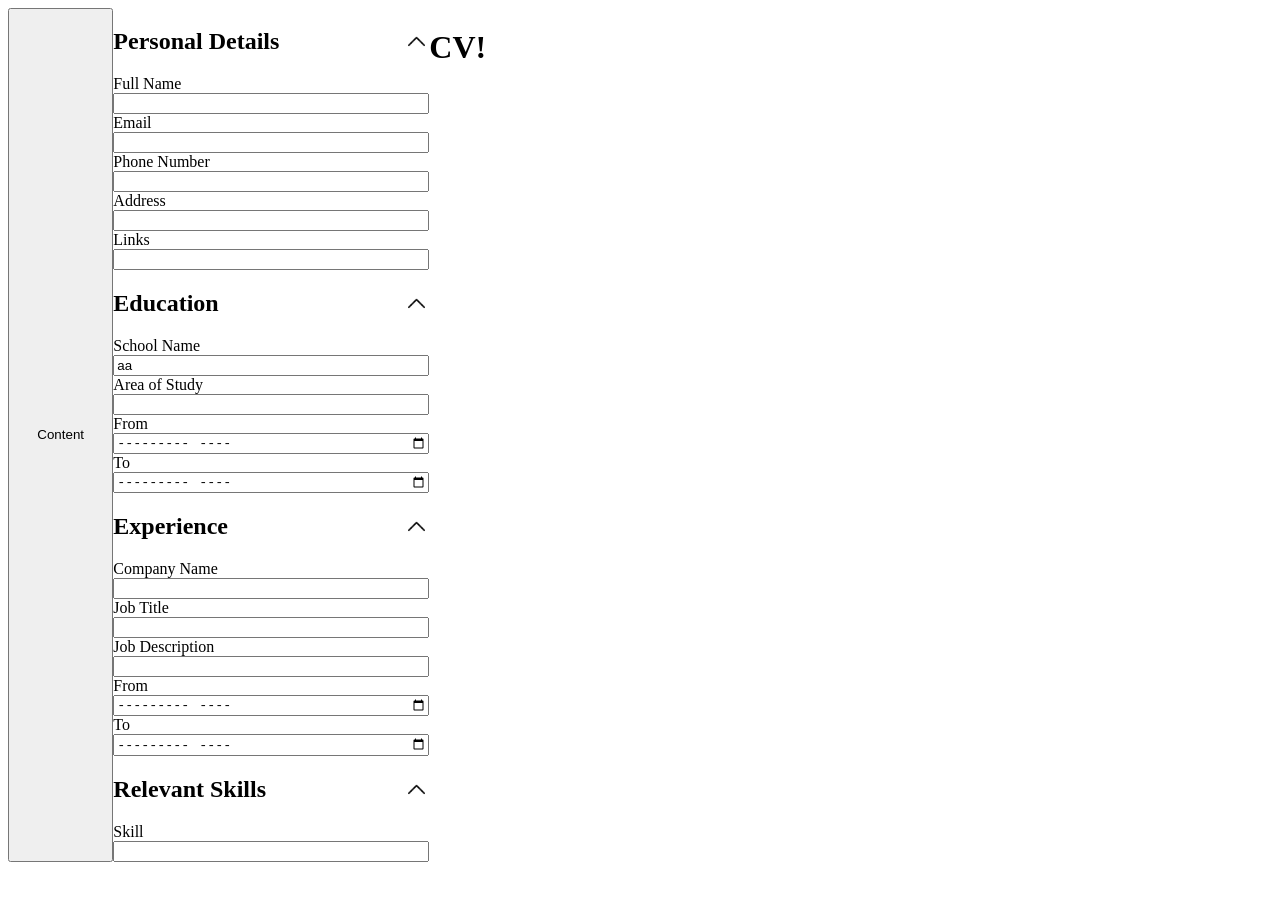
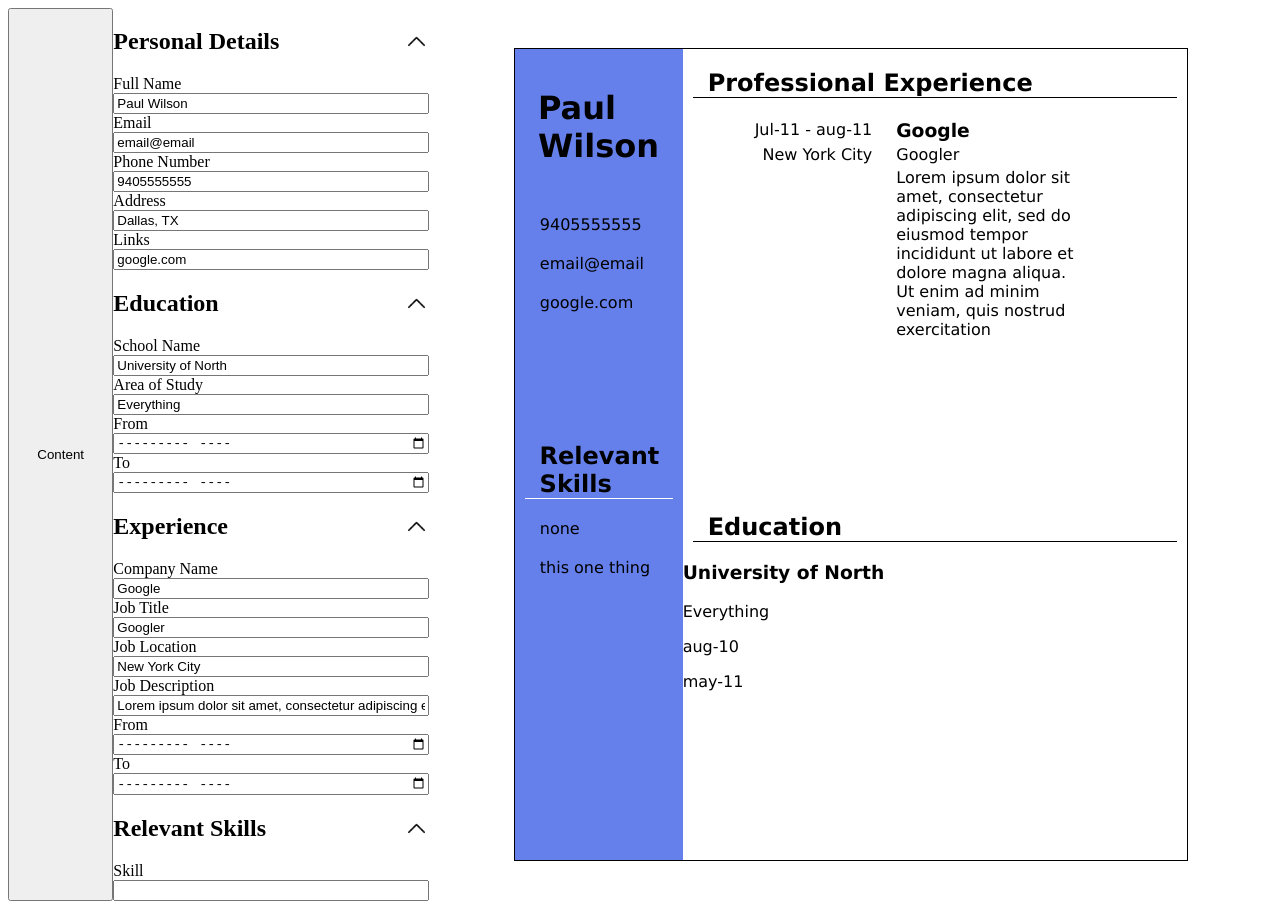
Before and after one commit to paulwilsonr/CVApp, a React (Vite) app: page / in a window 1280 px wide. Before the commit the page ends 870 px from the top, so only its background shows below. Built offline with nearby package versions, Linux system fonts and the light colour scheme.

Commit message:
begins formatting cv display

```diff
--- a/src/App.jsx
+++ b/src/App.jsx
@@ -9,26 +9,27 @@ import './App.css'
 function App () {
   const [cvInfo, setCvInfo] = useState({
     personal: {
-      name: '',
-      email: '',
-      phone: '',
-      address: '',
-      links: '',
+      name: 'Paul Wilson',
+      email: 'email@email',
+      phone: '9405555555',
+      address: 'Dallas, TX',
+      links: 'google.com',
     },
     education: {
-      schoolName: 'aa',
-      study: '',
-      schoolStart: '',
-      schoolEnd: '',
+      schoolName: 'University of North',
+      study: 'Everything',
+      schoolStart: 'aug-10',
+      schoolEnd: 'may-11',
     },
     experience: {
-      companyName: '',
-      jobTitle: '',
-      jobDesc: '',
-      jobStart: '',
-      jobEnd: '',
+      companyName: 'Google',
+      jobTitle: 'Googler',
+      jobDesc: 'Lorem ipsum dolor sit amet, consectetur adipiscing elit, sed do eiusmod tempor incididunt ut labore et dolore magna aliqua. Ut enim ad minim veniam, quis nostrud exercitation',
+      jobStart: 'Jul-11',
+      jobEnd: 'aug-11',
+      jobLocation: 'New York City'
     },
-    skills: []});
+    skills: ['none', 'this one thing']});
   function handleChange (changedInfo) {
     let newInfo = {...cvInfo, ...changedInfo};
     setCvInfo(newInfo);
--- /dev/null
+++ b/src/CVDisplay.css
@@ -0,0 +1,102 @@
+#root {
+    --main-color: #6580eb;
+}
+
+.cvContainer {
+    display: grid;
+    grid-template-columns: 1fr 3fr;
+    border: 1px solid black;
+    font-family:'Lucida Sans', 'Lucida Sans Regular', 'Lucida Grande', 'Lucida Sans Unicode', Geneva, Verdana, sans-serif;
+    margin: 40px 10%;
+}
+
+.sidePannel {
+    grid-area: 1/1/3/2;
+    background-color: var(--main-color);
+}
+
+.skillsPannel {
+    margin-top: 130px;
+}
+
+ul {
+    padding: 0;
+}
+
+.pannelTitle {
+    padding-left: 15px;
+
+}
+
+.pannelInfo {
+    margin-left: 15%;
+    margin-bottom: 20px;
+    list-style: none;
+}
+
+.cvName {
+    margin-top: 40px;
+    margin-bottom: 50px;
+    margin: 40px 0px 50px 5%;
+}
+
+.experiencePannel {
+    grid-area: 1/2/2/3;
+
+}
+
+.educationPannel {
+    grid-area: 2/2/3/3;
+
+}
+
+.underline {
+    border-bottom: 1px solid;
+    margin-left: 10px;
+    margin-right: 10px;
+}
+
+.whiteUnderline {
+    border-color: white;
+}
+
+.jobCardsContainer {
+    display: flex;
+    flex-direction: column;
+
+}
+
+.jobCard {
+    display: grid;
+    grid-template-columns: 1fr 1fr;
+    width: 80%;
+    column-gap: 20px;
+}
+
+.jobCardText {
+    margin: 2px;
+
+}
+
+.companyName {
+    grid-area: 1/2/2/3;
+}
+
+.jobDates {
+    grid-area: 1/1/2/2;
+    text-align: end;
+}
+
+.jobLocation {
+    grid-area: 2/1/3/2;
+    text-align: end;
+}
+
+.jobTitle {
+    grid-area: 2/2/3/3;
+
+}
+
+.jobDesc {
+    grid-area: 3/2/4/3;
+}
--- a/src/CVDisplay.jsx
+++ b/src/CVDisplay.jsx
@@ -1,9 +1,52 @@
+import './CVDisplay.css'
 // eslint-disable-next-line react/prop-types
-export default function CVDisplay ({cvInfo}) {
-    console.log(cvInfo)
-    return (
-        <>
-            <h1>CV!</h1>
-        </>
-    )
+export default function CVDisplay ({ cvInfo }) {
+  console.log(cvInfo)
+  return (
+    <div className='cvContainer'>
+      <div className='sidePannel'>
+        <div className='personalPannel'>
+          <h1 className='pannelTitle cvName'>{cvInfo.personal.name}</h1>
+          <p className='pannelInfo'>{cvInfo.personal.phone}</p>
+          <p className='pannelInfo'>{cvInfo.personal.email}</p>
+          <p className='pannelInfo'>{cvInfo.personal.links}</p>
+        </div>
+        <div className='skillsPannel'>
+          <h2 className='pannelTitle underline whiteUnderline'>
+            Relevant Skills
+          </h2>
+          <ul>
+            {cvInfo.skills.map((skill, index) => {
+              return (
+                <li className='pannelInfo' key={index}>
+                  {skill}
+                </li>
+              )
+            })}
+          </ul>
+        </div>
+      </div>
+      <div className='experiencePannel'>
+        <h2 className='underline pannelTitle'>Professional Experience</h2>
+        <div className='jobCardsContainer'>
+          <div className='jobCard'>
+            <h3 className='jobCardText companyName'>{cvInfo.experience.companyName}</h3>
+            <p className='jobCardText jobTitle'>{cvInfo.experience.jobTitle}</p>
+            <p className='jobCardText jobLocation'>{cvInfo.experience.jobLocation}</p>
+            <p className='jobCardText jobDesc'>{cvInfo.experience.jobDesc}</p>
+            <p className='jobCardText jobDates'>
+              {cvInfo.experience.jobStart} - {cvInfo.experience.jobEnd}
+            </p>
+          </div>
+        </div>
+      </div>
+      <div className='educationPannel'>
+        <h2 className='underline pannelTitle'>Education</h2>
+        <h3>{cvInfo.education.schoolName}</h3>
+        <p>{cvInfo.education.study}</p>
+        <p>{cvInfo.education.schoolStart}</p>
+        <p>{cvInfo.education.schoolEnd}</p>
+      </div>
+    </div>
+  )
 }
--- a/src/Experience.jsx
+++ b/src/Experience.jsx
@@ -17,6 +17,13 @@ export default function ExperienceDetails ({handleChange, expInfo}) {
               Job Title
               <input type="text" id="jobTitle" name="jobTitle" value={expInfo.jobTitle}  onChange={(e) => {
             changingExpInfo.jobTitle = e.target.value;
+            handleChange({experience: changingExpInfo})
+            }}></input>
+          </label>
+          <label>
+              Job Location
+              <input type="text" id="jobLocation" name="jobLocation" value={expInfo.jobLocation}  onChange={(e) => {
+            changingExpInfo.jobLocation = e.target.value;
             handleChange({experience: changingExpInfo})
             }}></input>
           </label>
```
